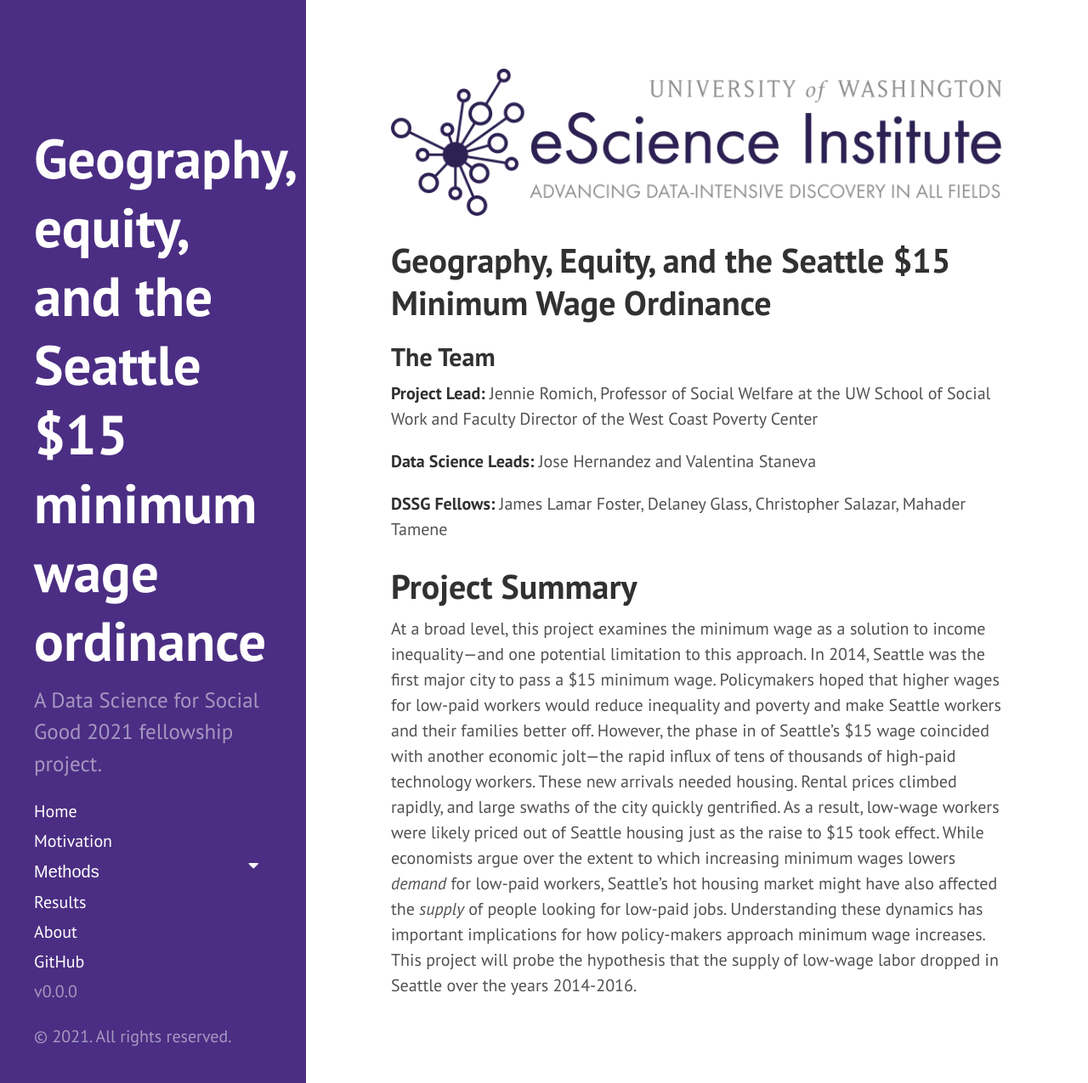
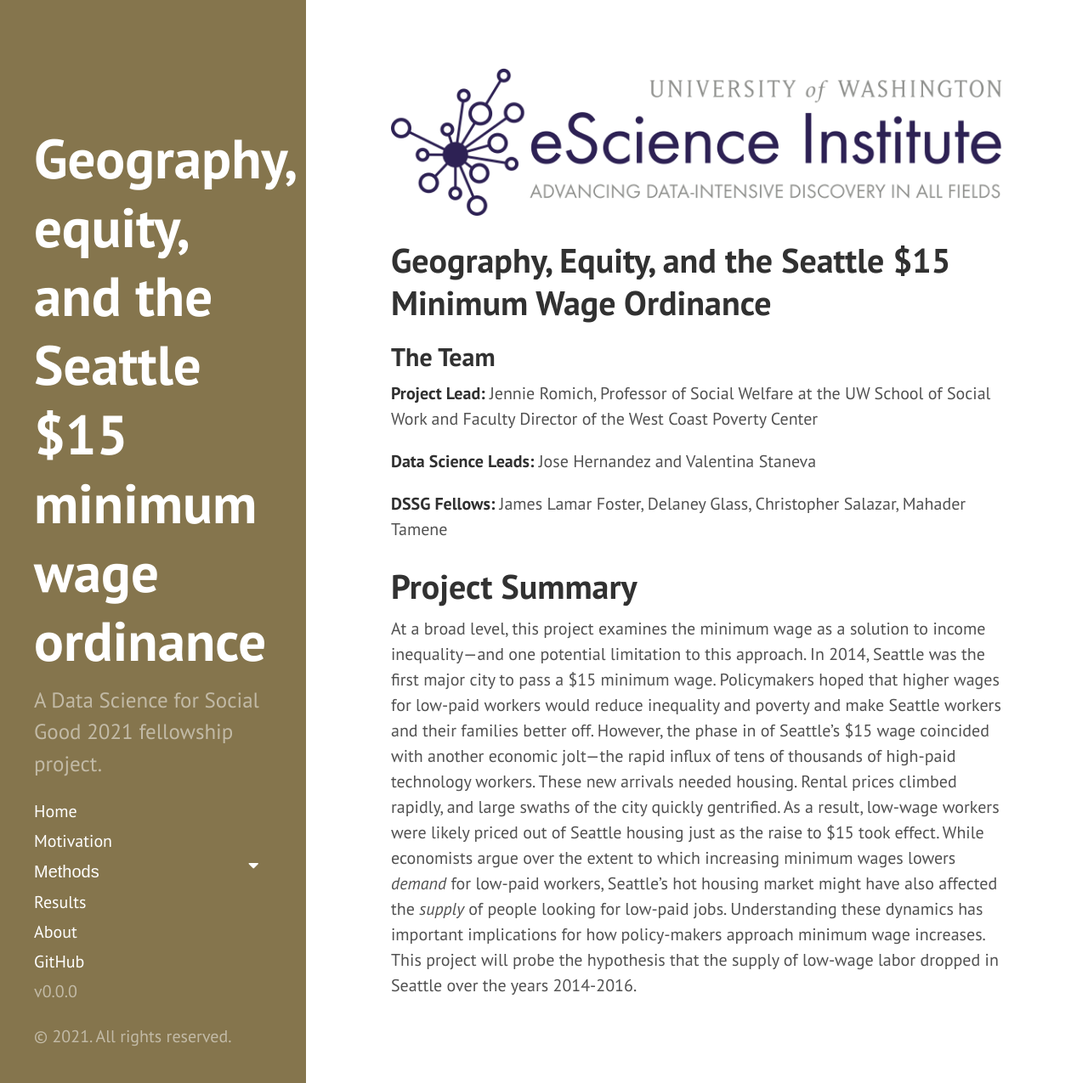
Before and after one commit to uwescience/MinWA, a Jekyll site: the page built from index.md, in a window 1280 px wide and 1275 px high. Shown: the whole window at 85% size. Built offline with Jekyll 4.4.1, drawn with Linux system fonts in a browser that asks for light colours; the list of posts is cut into pages by our own code.

Commit message:
changed sidebar color

```diff
--- a/public/css/hyde.css
+++ b/public/css/hyde.css
@@ -57,7 +57,7 @@
   text-align: center;
   padding: 2rem 1rem;
   color: rgba(255,255,255,.5);
-  background-color: #4b2e83;
+  background-color: #85754d;
   font-size: 1rem;
 }
 @media (min-width: 48em) {
```
